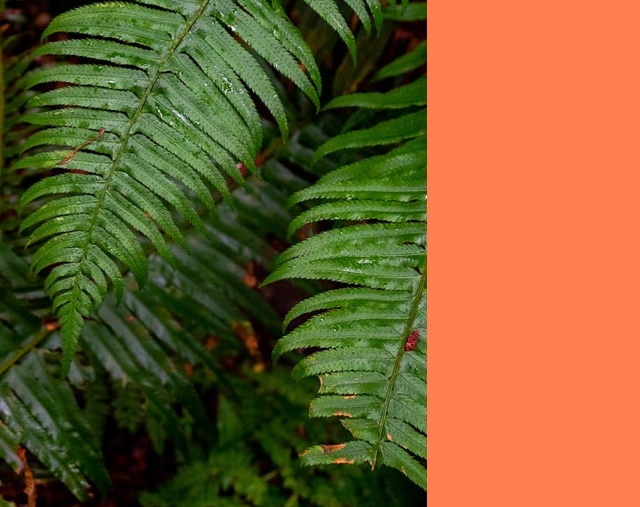
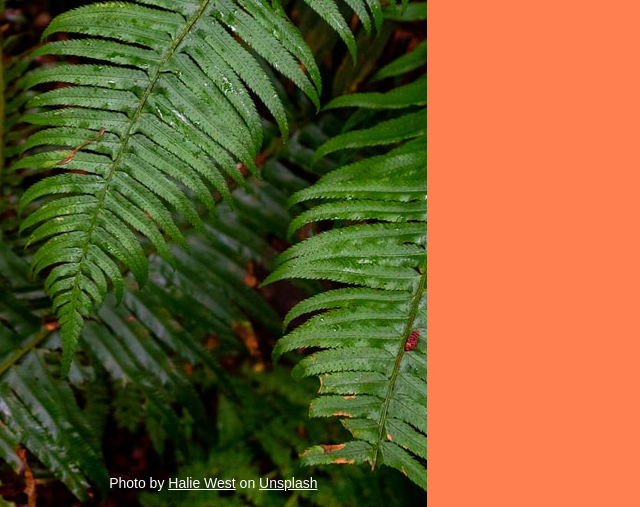
Before and after one commit to JWCTempleton/TOP-sign-up, a plain HTML site: page index.html in a window 1280 px wide. Shown: the part 293-800 px from the top of the page, without its empty margins (0-640 px from the left). Drawn offline with Linux system fonts and the light colour scheme.

Commit message:
Add attribution styling

```diff
--- a/index.html
+++ b/index.html
@@ -13,6 +13,11 @@
         <div class="side-hero__text">
           <img src="./img/odin.png" alt="Odin Logo" class="side-img" />Odin
         </div>
+        <p class="credit">
+          Photo by
+          <a href="https://unsplash.com/@haliewestphoto">Halie West</a> on
+          <a href="https://www.unsplash.com">Unsplash</a>
+        </p>
       </div>
       <div class="sign-up">Text</div>
     </div>
--- a/style.css
+++ b/style.css
@@ -10,11 +10,13 @@
     display: flex;
 }
 .side-hero {
-
+    display: flex;
+    flex-direction: column;
     width: 33.33vw;
     height: 100vh;
     background-image: url(./img/side-img.jpg);
     background-position: 40% 60%;
+    justify-content: space-between;
 }
 
 .side-img {
@@ -36,6 +38,19 @@
     padding-bottom: 12px;
 }
 
+.credit {
+    align-self: center;
+    color: white;
+    margin-bottom: 16px;
+    font-family: sans-serif;
+    font-size: 14px;
+}
+
+.credit a {
+    color: white;
+
+}
+
 .sign-up {
     background-color: coral;
     width: 66.66vw;
```
